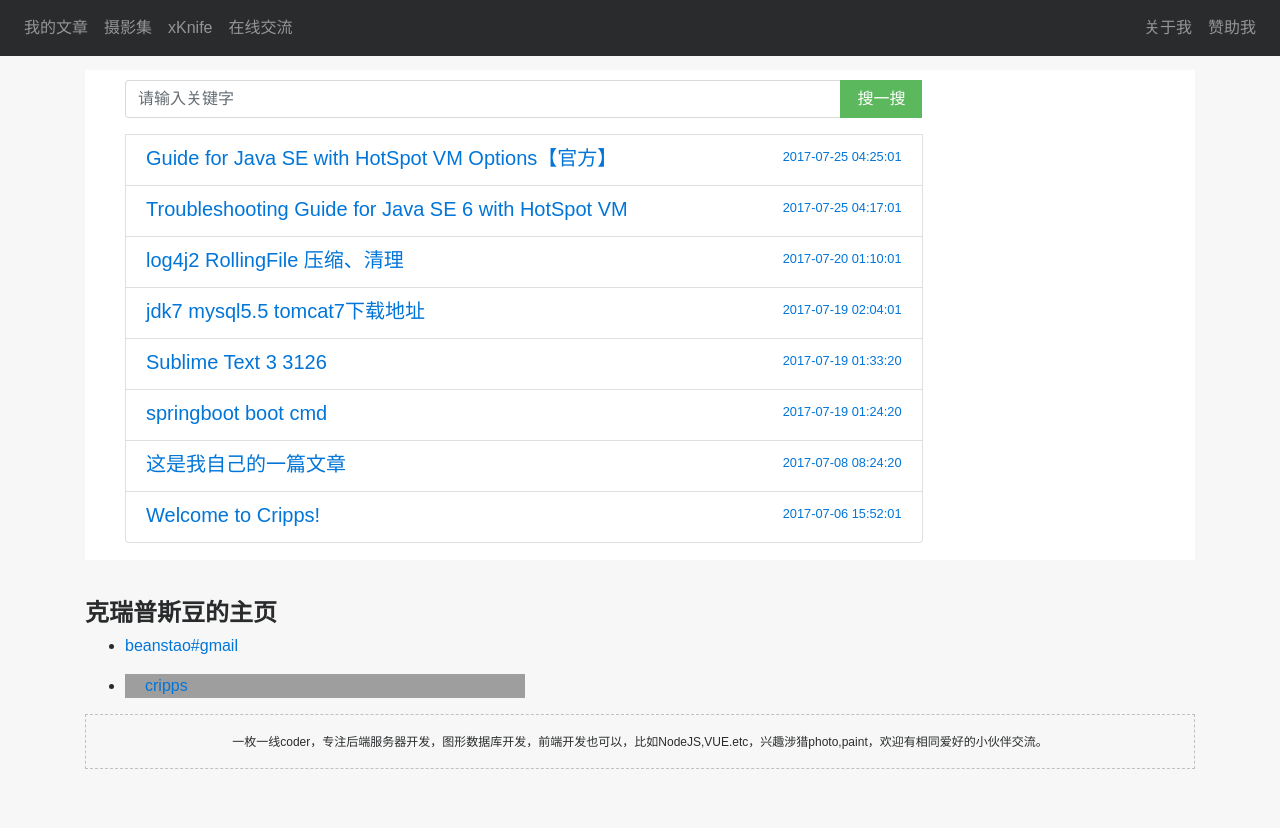
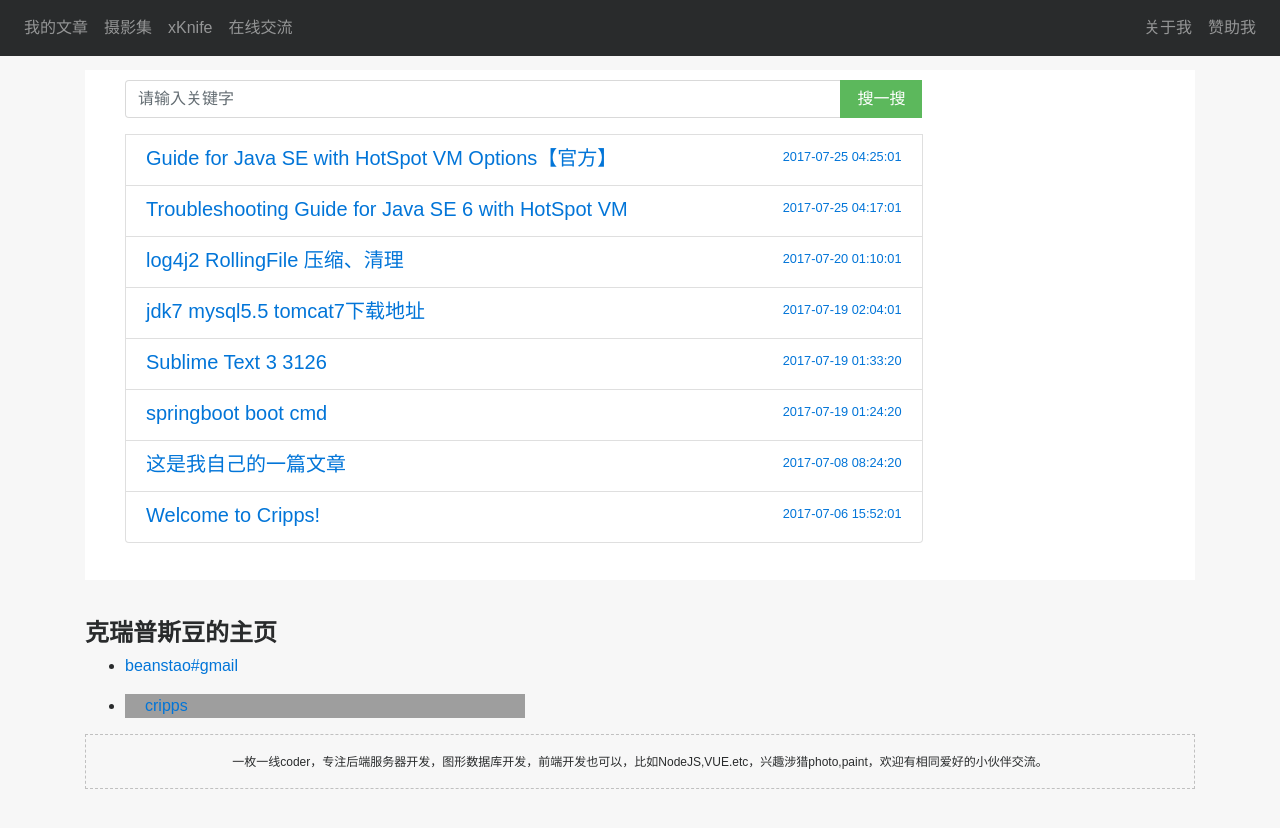
Before and after one commit to beanstt/beanstt.github.io, a Jekyll site: the page built from index.md, in a window 1280 px wide. Shown: the top 828 px of the page. Built offline with Jekyll 4.4.1, drawn with Linux system fonts in a browser that asks for light colours; nearby versions of some CDN libraries; grey boxes are pictures that could not be loaded.

```diff
--- a/_sass/my/_global.scss
+++ b/_sass/my/_global.scss
@@ -63,7 +63,7 @@
 // 正文
 .content{
     background-color: #fff;
-    padding: 5px 0 0 20px;
+    padding: 5px 0 10px 20px;
 }
 // home posts列表样式
 .align-items-start {
```
